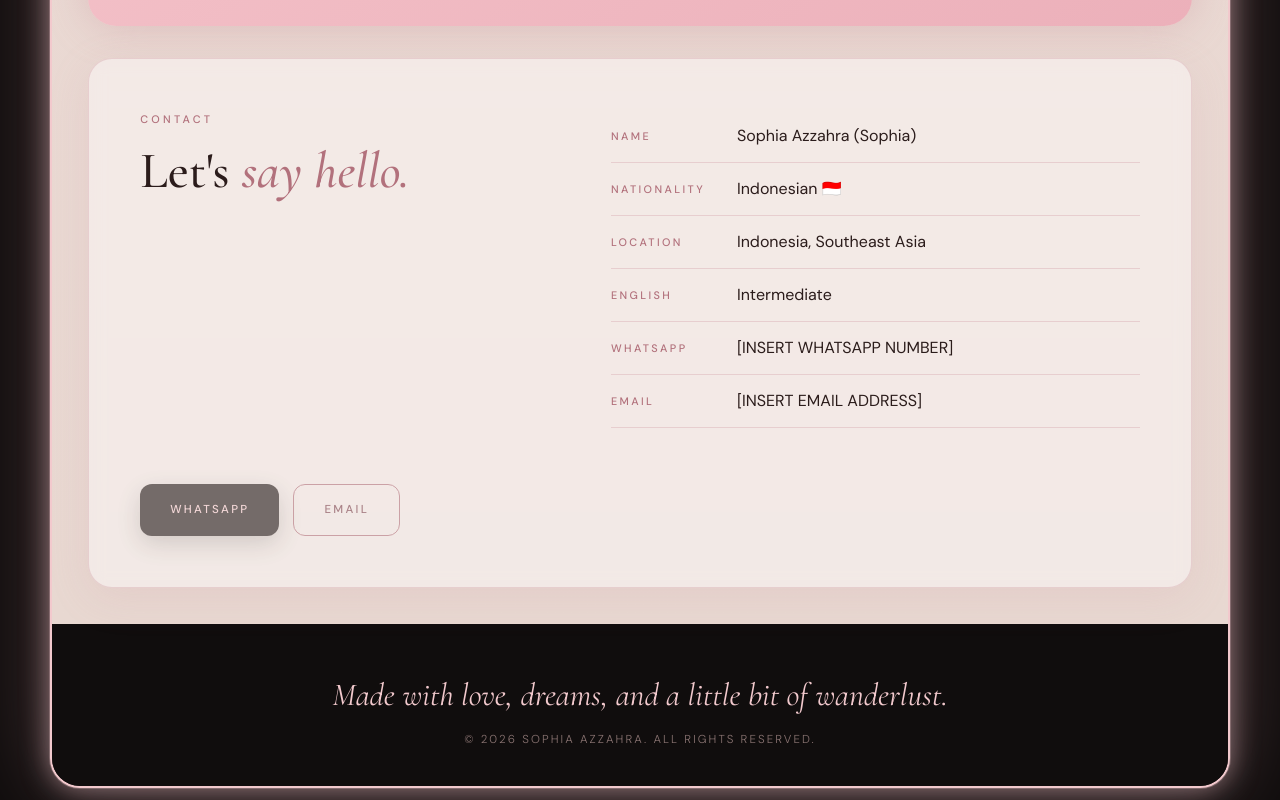
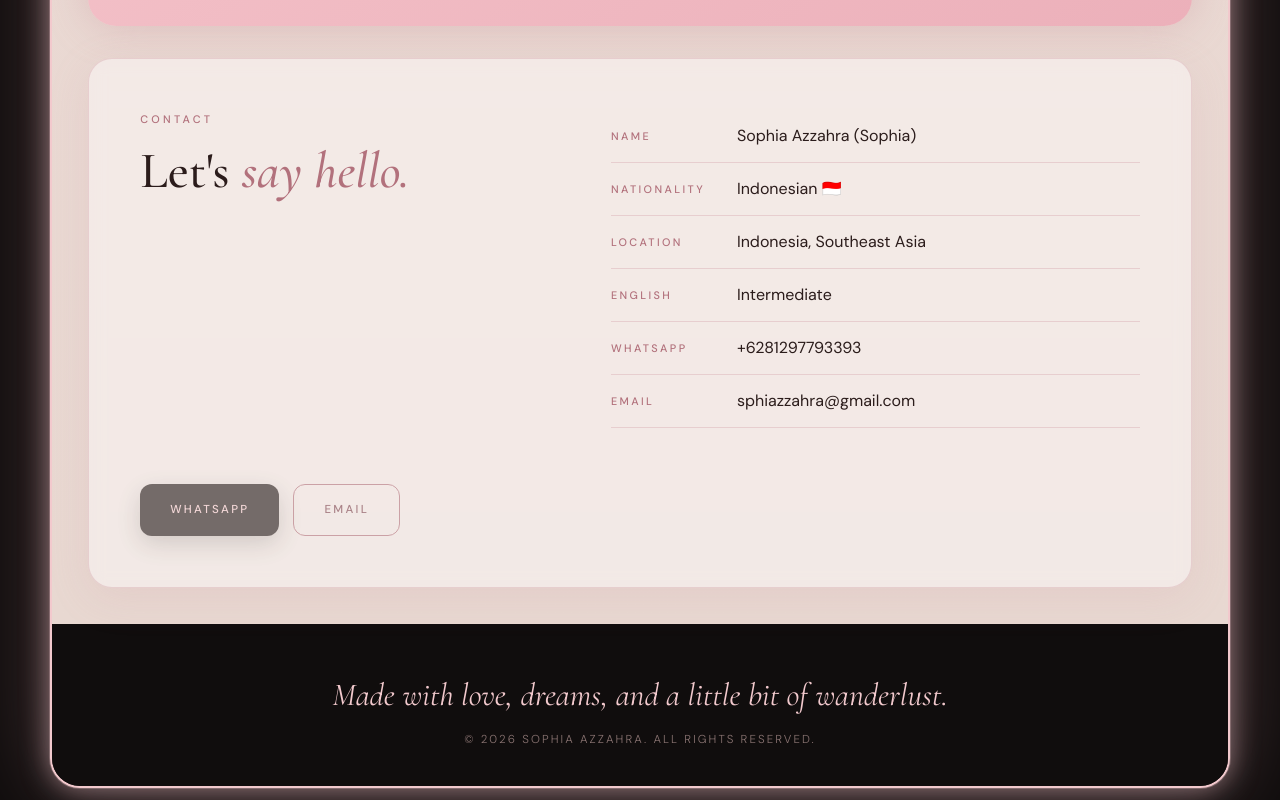
Before and after one commit to crystaclaw-glitch/aupair-sophia, a plain HTML site: page index.html in a window 1280 px wide. Shown: the part 11200-12000 px from the top of the page. Drawn offline with nearby package versions, Linux system fonts and the light colour scheme.

Commit message:
Update index.html

```diff
--- a/index.html
+++ b/index.html
@@ -363,8 +363,8 @@
           <div><dt data-i18n="ct.nat">Nationality</dt><dd data-i18n="ct.natv">Indonesian 🇮🇩</dd></div>
           <div><dt data-i18n="ct.loc">Location</dt><dd data-i18n="ct.locv">Indonesia, Southeast Asia</dd></div>
           <div><dt data-i18n="ct.eng">English</dt><dd data-i18n="ct.engv">Intermediate</dd></div>
-          <div><dt>WhatsApp</dt><dd id="waText">[INSERT WHATSAPP NUMBER]</dd></div>
-          <div><dt data-i18n="ct.mail">Email</dt><dd id="mailText">[INSERT EMAIL ADDRESS]</dd></div>
+          <div><dt>WhatsApp</dt><dd id="waText">+6281297793393</dd></div>
+          <div><dt data-i18n="ct.mail">Email</dt><dd id="mailText">sphiazzahra@gmail.com</dd></div>
         </dl>
         <div class="cta-row">
           <a class="btn dark-btn" id="waBtn" href="#" target="_blank" rel="noopener">WhatsApp</a>
```
